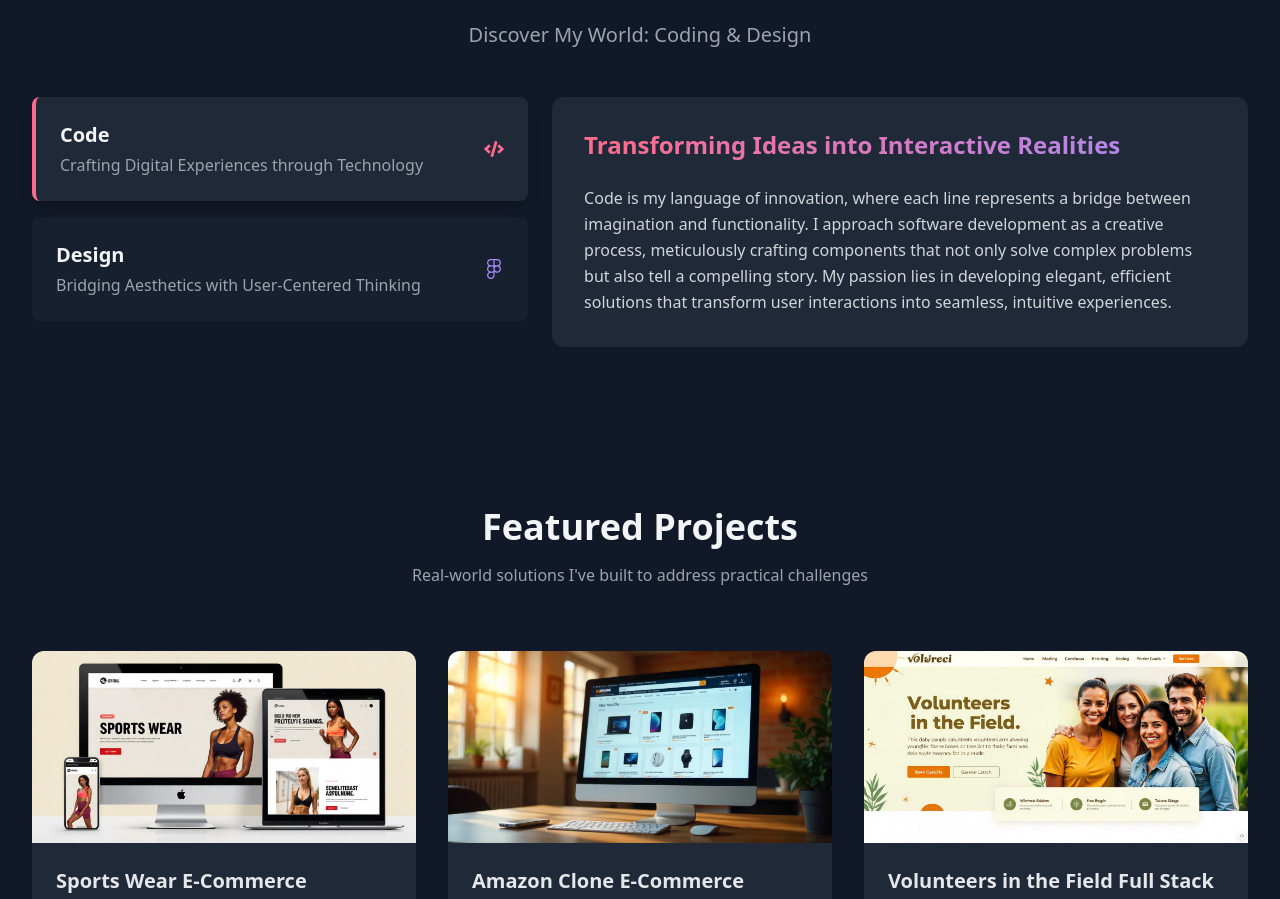
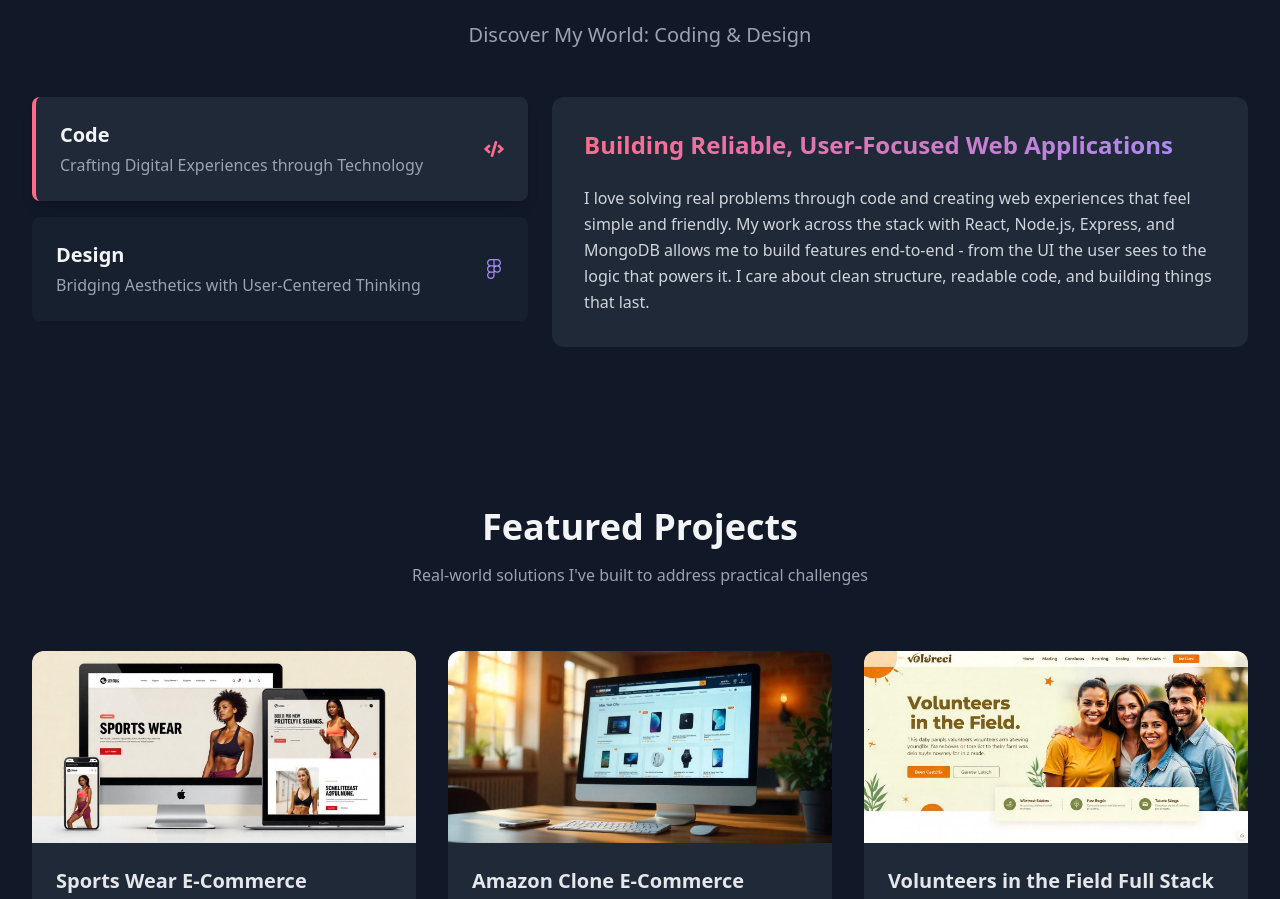
Before and after one commit to DIANABEnish/Diana-portfolio, a React (Vite) app: page / in a window 1280 px wide. Shown: the part 947-1846 px from the top of the page. Built offline with nearby package versions, Linux system fonts and the light colour scheme.

Commit message:
Update AboutMe.tsx

```diff
--- a/src/components/AboutMe.tsx
+++ b/src/components/AboutMe.tsx
@@ -26,8 +26,11 @@ const AboutMe = () => {
       subtitle: 'Crafting Digital Experiences through Technology',
       icon: <FaCode className="text-xl text-primary-500" />,
       content: {
-        heading: 'Transforming Ideas into Interactive Realities',
-        text: 'Code is my language of innovation, where each line represents a bridge between imagination and functionality. I approach software development as a creative process, meticulously crafting components that not only solve complex problems but also tell a compelling story. My passion lies in developing elegant, efficient solutions that transform user interactions into seamless, intuitive experiences.'
+        heading: 'Building Reliable, User-Focused Web Applications',
+        text: `I love solving real problems through code and creating web experiences that feel simple and friendly.
+                My work across the stack with React, Node.js, Express, and MongoDB allows me to build features end-to-end - from the UI the user sees to the logic that powers it.
+                I care about clean structure, readable code, and building things that last.`
+
       }
     },
     {
@@ -36,8 +39,11 @@ const AboutMe = () => {
       subtitle: 'Bridging Aesthetics with User-Centered Thinking',
       icon: <FaFigma className="text-xl text-secondary-500" />,
       content: {
-        heading: 'Designing Beyond the Surface',
-        text: 'Design is the art of solving problems through visual and interactive storytelling. I believe in a holistic approach that goes beyond mere aesthetics, focusing on understanding user needs, behaviors, and emotions. Each design is a carefully orchestrated journey, blending research, empathy, and creative thinking to create interfaces that are not just visually striking, but truly meaningful and user-centric.'
+        heading: 'Designing Interfaces That Make Sense',
+        text: `For me, design is about clarity and making the experience effortless for the user.
+                I focus on hierarchy, simplicity, and interactions that guide users naturally through a product.
+                Whether I'm refining components, improving flow, or making UI decisions in React, I aim to create interfaces that feel clean, intuitive, and welcoming - without visual noise.
+                This mindset helps me build products that are not only functional but also pleasant to use.`
       }
     }
 ];
@@ -56,7 +62,7 @@ const AboutMe = () => {
           initial={{ opacity: 0, y: 20 }}
           whileInView={{ opacity: 1, y: 0 }}
           transition={{ duration: 0.6 }}
-          viewport={{ once: true }}
+          viewport={{ once: true, margin: "-50px" }}
         >
           <h2 className="text-4xl font-bold mb-4 text-gray-100">
             About Me
@@ -81,7 +87,7 @@ const AboutMe = () => {
                 initial={{ opacity: 0, x: -20 }}
                 whileInView={{ opacity: 1, x: 0 }}
                 transition={{ duration: 0.5, delay: 0.1 }}
-                viewport={{ once: true }}
+                 viewport={{ once: true, margin: "-50px" }}
               >
                 <div>
                   <h3 className="text-xl font-semibold mb-1">{tab.title}</h3>
@@ -100,7 +106,7 @@ const AboutMe = () => {
             initial={{ opacity: 0, y: 20 }}
             whileInView={{ opacity: 1, y: 0 }}
             transition={{ duration: 0.6, delay: 0.2 }}
-            viewport={{ once: true }}
+             viewport={{ once: true, margin: "-50px" }}
           >
             <h3 className="text-2xl font-bold mb-6 text-transparent bg-clip-text bg-gradient-to-r from-primary-500 to-secondary-500">
               {activeContent?.heading}
```
